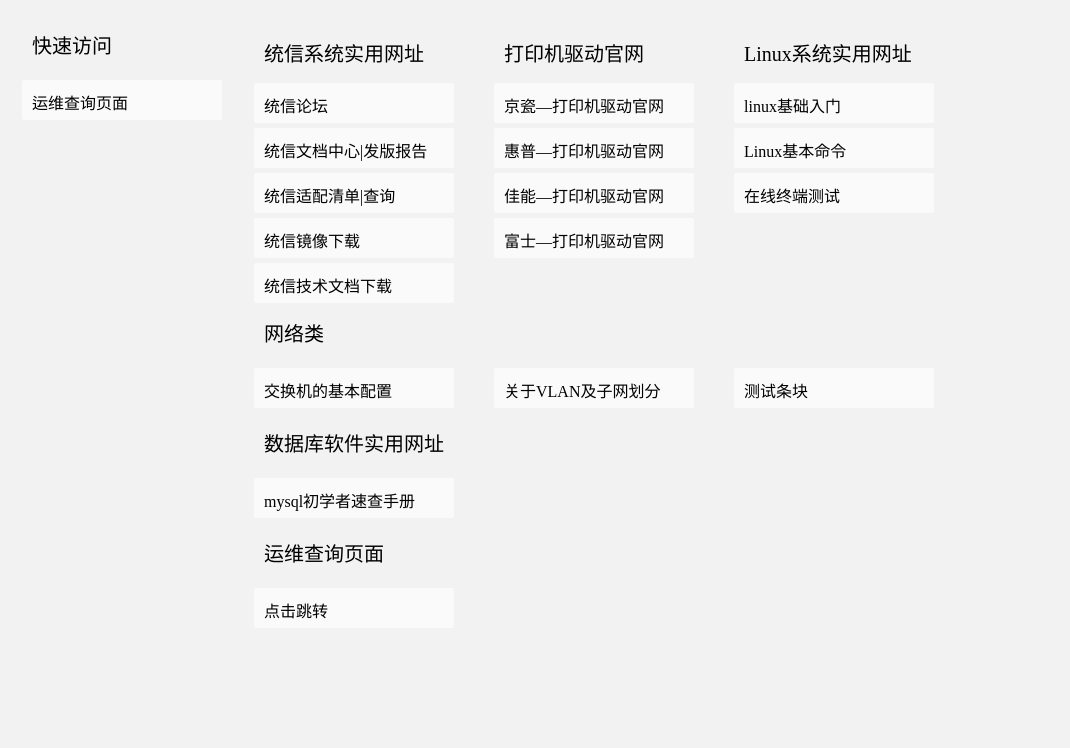
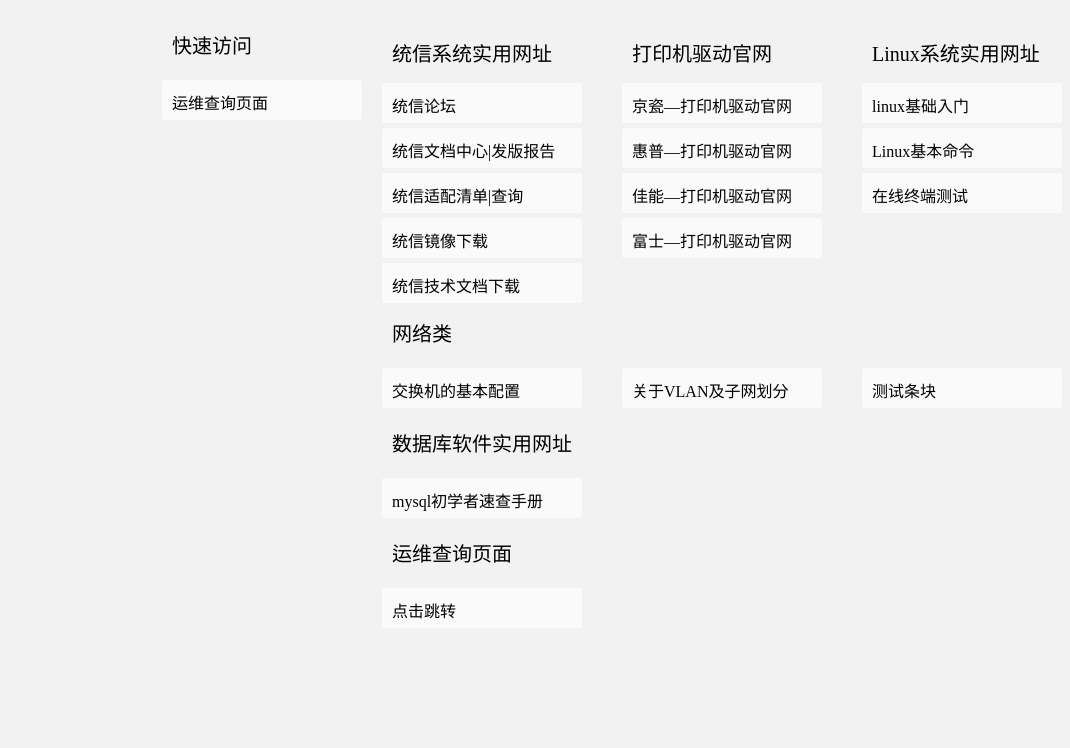
Before and after one commit to yoloy001/yoloy001.github.io, a plain HTML site: page index.html in a window 1280 px wide. Shown: the part 81-829 px from the top of the page, without its empty margins (46-1116 px from the left). Drawn offline with Linux system fonts and the light colour scheme.

Commit message:
Update index.html

```diff
--- a/index.html
+++ b/index.html
@@ -17,7 +17,7 @@
 	<body style="background-color: rgba(0,0,0,.05);">
 
 		<!--左部第1块-->
-		<div style="width: 200px; height: 100px;float: left;padding-top: 90px;padding-left: 60px;position:fixed;background-color: ;">
+		<div style="width: 200px; height: 100px;float: left;padding-top: 90px;padding-left: 200px;position:fixed;background-color: ;">
 			<div style="width: 200px; height: 100px;margin: 0 auto;background-color: ;">
 
 				<div style="background-color: ;width: 200px;">
@@ -36,7 +36,7 @@
 			</div>
 		</div>
 
-		<div style="margin: 0 auto;width: 720px; height: 700px;padding-bottom: 100px;background-color: ;">
+		<div style="width: 720px; height: 700px;padding-bottom: 100px;padding-left: 400px;background-color: ;">
 			<h1 style="text-align: center;padding-bottom: 30px;">超实用网址导航</h1>
 
 			<style type="text/css">
```
